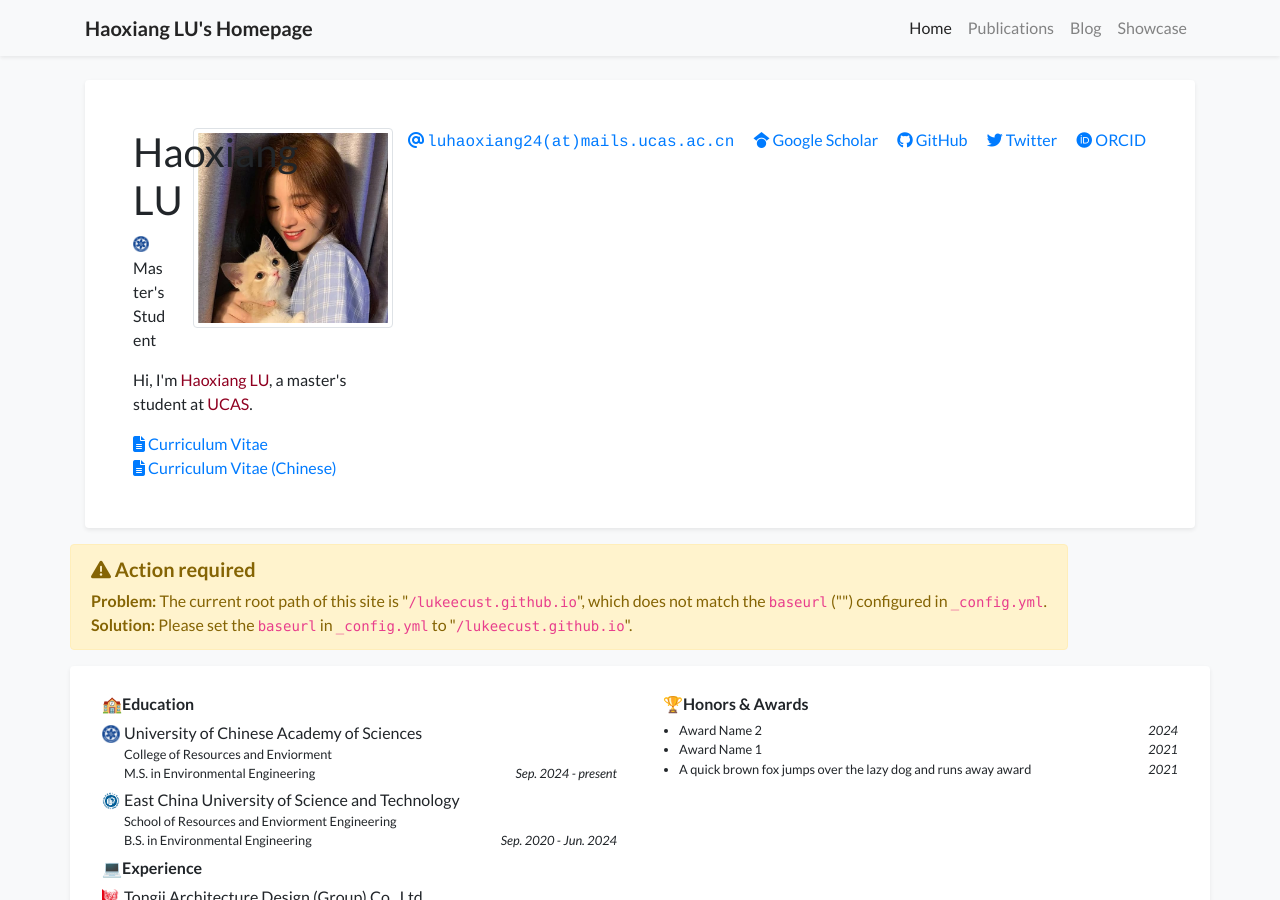
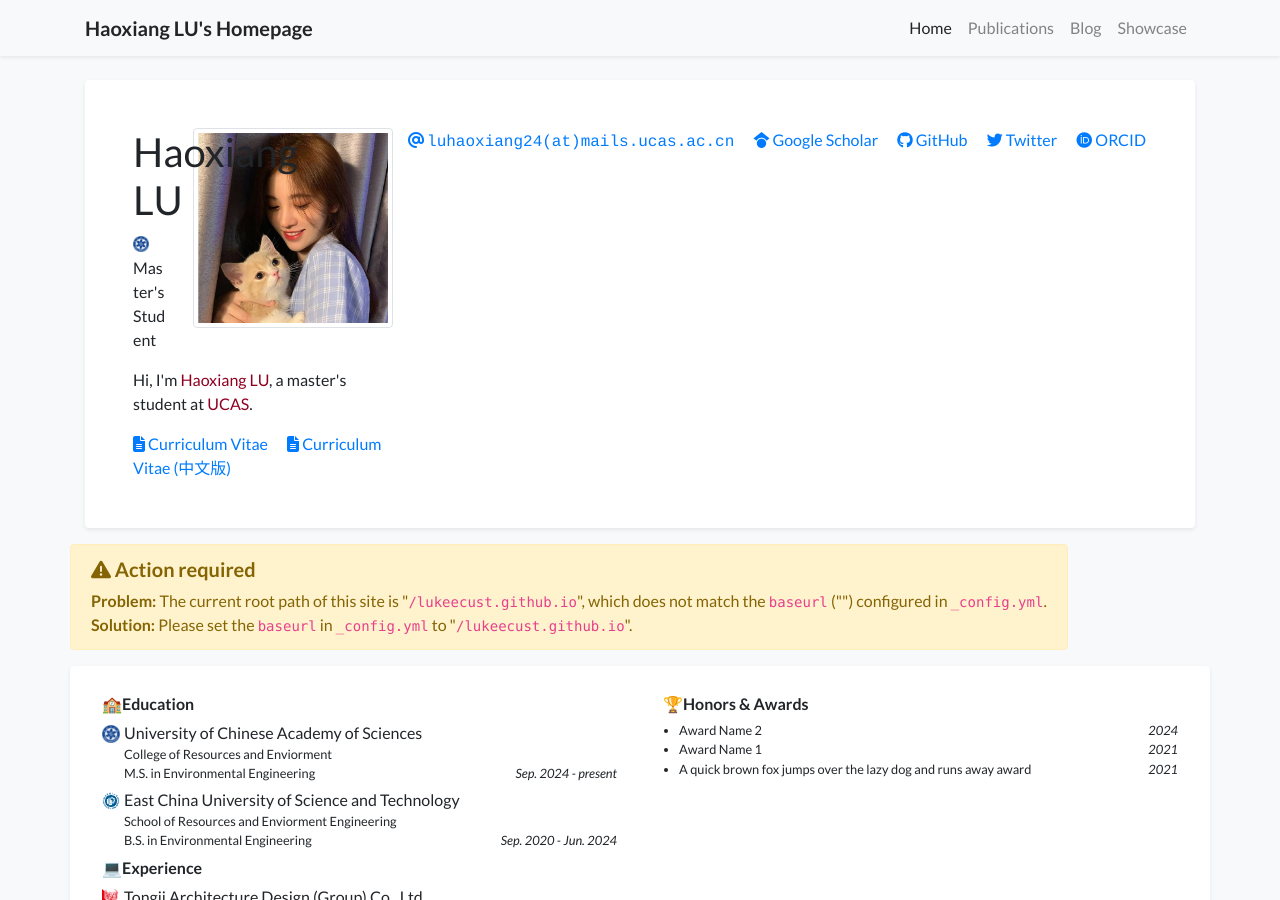
Before and after one commit to lukeecust/lukeecust.github.io, a Jekyll site: the page built from index.html, in a window 1280 px wide and 900 px high. Built offline with Jekyll 4.4.1, drawn with Linux system fonts in a browser that asks for light colours; nearby versions of some CDN libraries; some web fonts are replaced; a style sheet for code colours, icons or effects is not loaded.

Commit message:
Update profile_card.html

```diff
--- a/_includes/widgets/profile_card.html
+++ b/_includes/widgets/profile_card.html
@@ -41,7 +41,7 @@
                             {{ site.data.profile.short_bio }}
                         </div>
                         {% if site.data.profile.cv_link or site.data.profile.cv_link_chinese %}
-                        <div class="d-flex flex-wrap gap-3 mt-3">
+                        <div class="mt-3"> <!-- 移除 flex 容器 -->
                             {% if site.data.profile.cv_link %}
                             <a target="_blank" href="{{ site.data.profile.cv_link | relative_url }}" class="cv-link">
                                 <i class="fas fa-file-alt"></i> Curriculum Vitae
@@ -49,8 +49,8 @@
                             {% endif %}
 
                             {% if site.data.profile.cv_link_chinese %}
-                            <a target="_blank" href="{{ site.data.profile.cv_link_chinese | relative_url }}" class="cv-link-chinese">
-                                <i class="fas fa-file-alt"></i> Curriculum Vitae (Chinese)
+                            <a target="_blank" href="{{ site.data.profile.cv_link_chinese | relative_url }}" class="cv-link-chinese ml-3"> <!-- 添加左侧间距 -->
+                                <i class="fas fa-file-alt"></i> Curriculum Vitae (中文版)
                             </a>
                             {% endif %}
                         </div>
```
